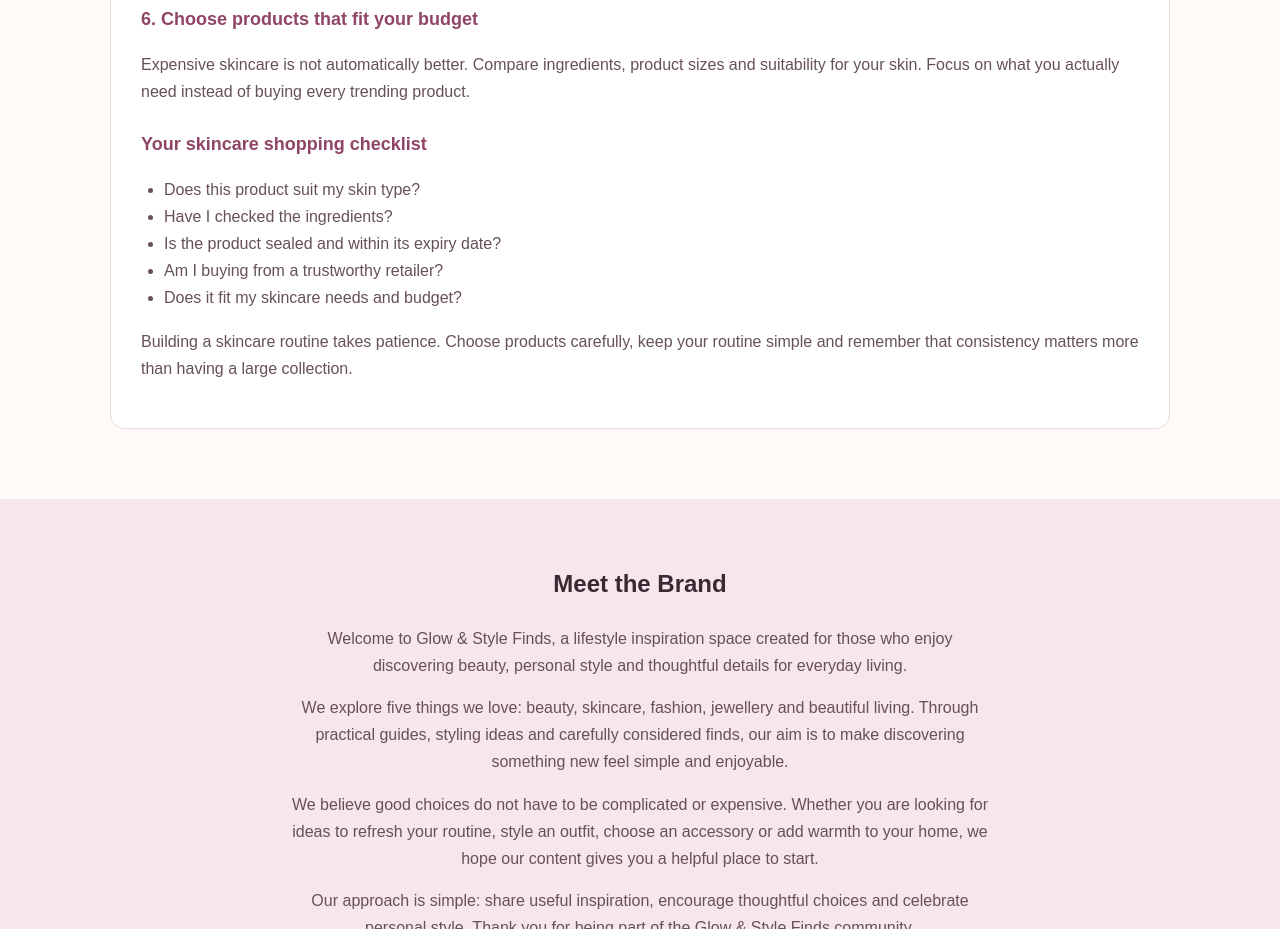
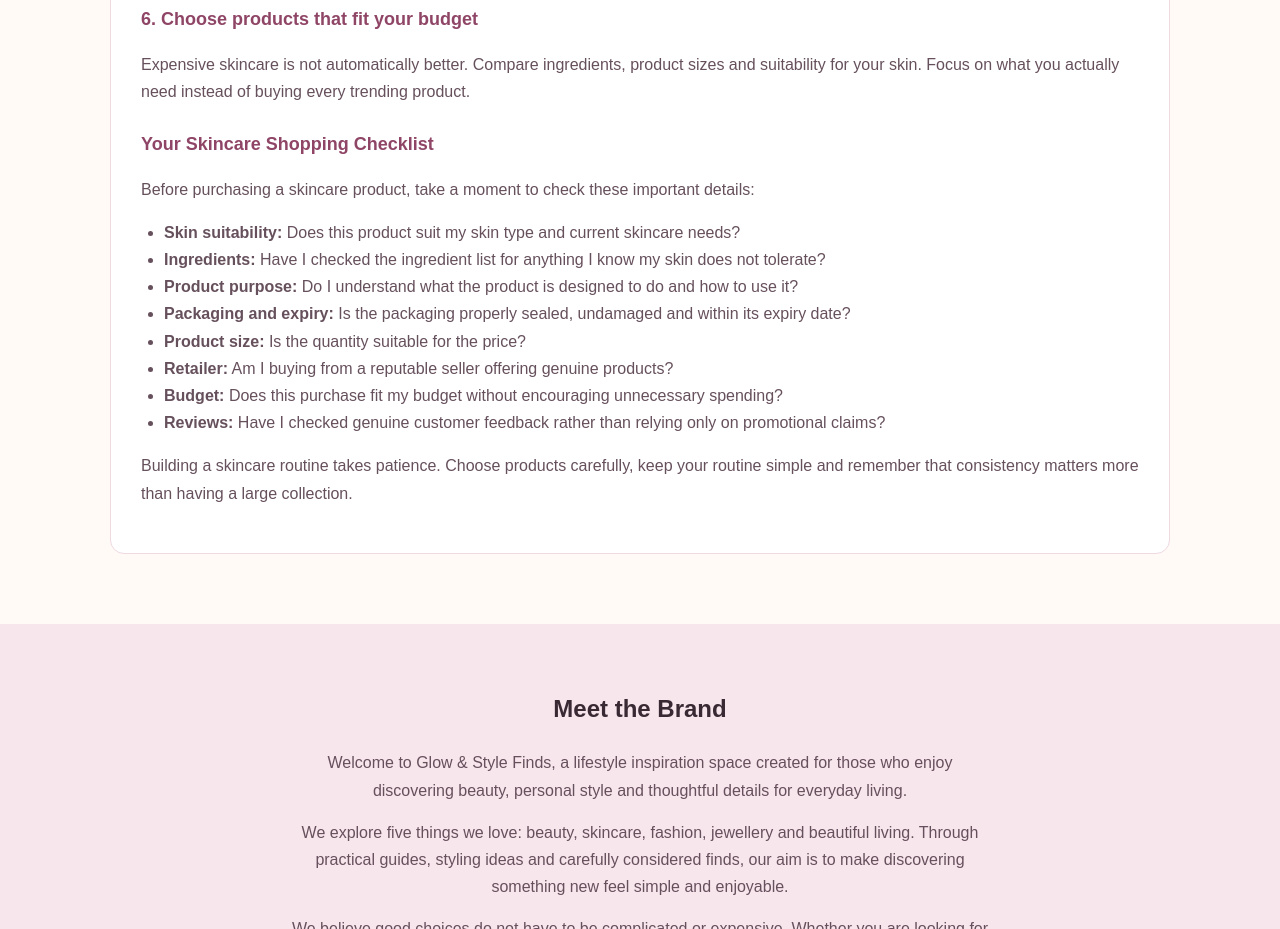
Before and after one commit to netflixonly051-lang/glow-and-style-finds, a plain HTML site: page index.html in a window 1280 px wide. Shown: the part 9060-9989 px from the top of the page. Drawn offline with Linux system fonts and the light colour scheme.

Commit message:
Update index.html

```diff
--- a/index.html
+++ b/index.html
@@ -748,20 +748,33 @@ Focus on what you actually need instead of buying every
 trending product.
 </p>
 
-<h4>Your skincare shopping checklist</h4>
+
+<h4>Your Skincare Shopping Checklist</h4>
+
+<p>
+Before purchasing a skincare product, take a moment to check these important details:
+</p>
 
 <ul>
-<li>Does this product suit my skin type?</li>
-<li>Have I checked the ingredients?</li>
-<li>Is the product sealed and within its expiry date?</li>
-<li>Am I buying from a trustworthy retailer?</li>
-<li>Does it fit my skincare needs and budget?</li>
+<li><strong>Skin suitability:</strong> Does this product suit my skin type and current skincare needs?</li>
+
+<li><strong>Ingredients:</strong> Have I checked the ingredient list for anything I know my skin does not tolerate?</li>
+
+<li><strong>Product purpose:</strong> Do I understand what the product is designed to do and how to use it?</li>
+
+<li><strong>Packaging and expiry:</strong> Is the packaging properly sealed, undamaged and within its expiry date?</li>
+
+<li><strong>Product size:</strong> Is the quantity suitable for the price?</li>
+
+<li><strong>Retailer:</strong> Am I buying from a reputable seller offering genuine products?</li>
+
+<li><strong>Budget:</strong> Does this purchase fit my budget without encouraging unnecessary spending?</li>
+
+<li><strong>Reviews:</strong> Have I checked genuine customer feedback rather than relying only on promotional claims?</li>
 </ul>
 
 <p>
-Building a skincare routine takes patience. Choose products
-carefully, keep your routine simple and remember that
-consistency matters more than having a large collection.
+Building a skincare routine takes patience. Choose products carefully, keep your routine simple and remember that consistency matters more than having a large collection.
 </p>
 
 </article>
```
